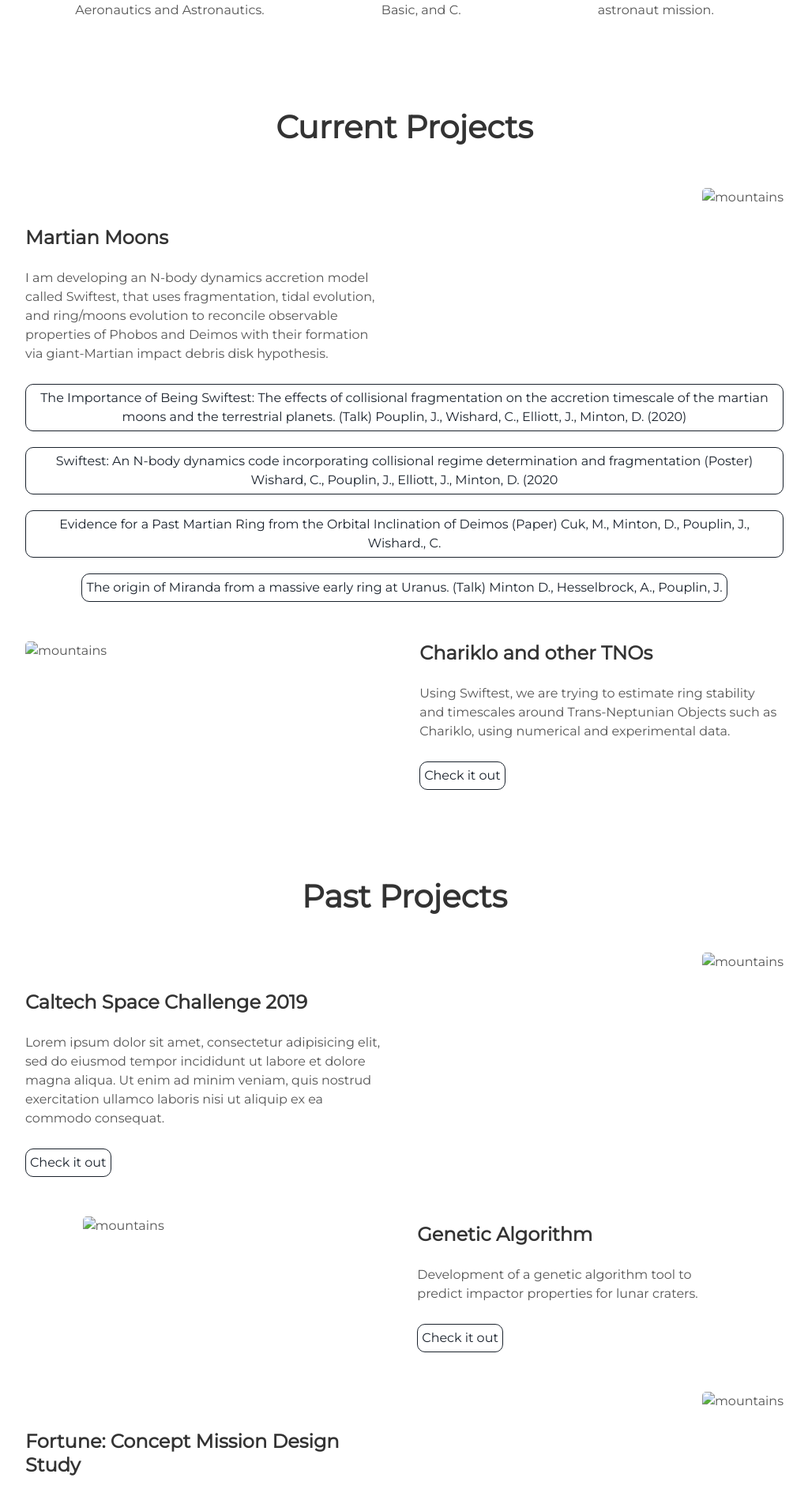
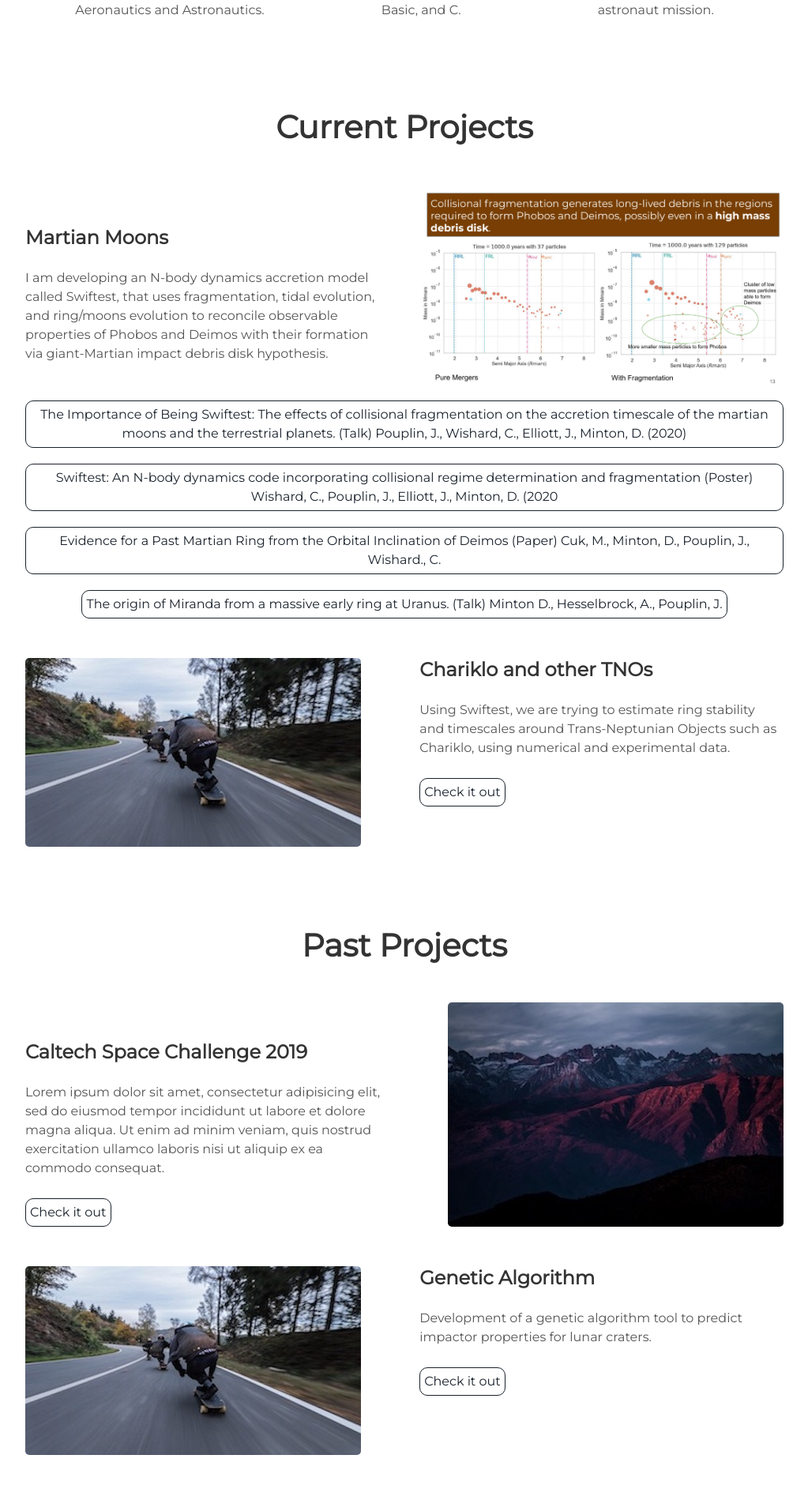
Before and after one commit to jenniferpouplin/jenniferpouplin.github.io, a Jekyll site: the page built from index.html, in a window 1280 px wide. Shown: the part 1550-3430 px from the top of the page at 79% size, without its empty margins (128-1151 px from the left). Built offline with Jekyll 4.4.1, drawn with Linux system fonts in a browser that asks for light colours.

Commit message:
removed /blog

```diff
--- a/_includes/projects.html
+++ b/_includes/projects.html
@@ -3,7 +3,7 @@
 </div>
 <div class="user-projects">
   <div class="images-right">
-    <img alt="mountains" src="/blog/assets/img/swiftest.png" />
+    <img alt="mountains" src="/assets/img/swiftest.png" />
   </div>
   <div class="contents">
     <h3> Martian Moons </h3>
@@ -17,7 +17,7 @@
 </div>
 <div class="user-projects">
   <div class="images-left">
-    <img alt="mountains" src="/blog/assets/img/skate.jpg" />
+    <img alt="mountains" src="/assets/img/skate.jpg" />
   </div>
   <div class="contents-right">
     <h3> Chariklo and other TNOs </h3>
@@ -29,7 +29,7 @@
 </div>
 <div class="user-projects">
   <div class="images-right">
-    <img alt="mountains" src="/blog/assets/img/mountains.jpg" />
+    <img alt="mountains" src="/assets/img/mountains.jpg" />
   </div>
   <div class="contents">
     <h3> Caltech Space Challenge 2019 </h3>
@@ -39,7 +39,7 @@
 </div>
 <div class="user-projects">
   <div class="images-left">
-    <img alt="mountains" src="/blog/assets/img/skate.jpg" />
+    <img alt="mountains" src="/assets/img/skate.jpg" />
   </div>
   <div class="contents-right">
     <h3> Genetic Algorithm  </h3>
@@ -51,7 +51,7 @@
 </div>
 <div class="user-projects">
   <div class="images-right">
-    <img alt="mountains" src="/blog/assets/img/skate.jpg" />
+    <img alt="mountains" src="/assets/img/skate.jpg" />
   </div>
   <div class="contents">
     <h3> Fortune: Concept Mission Design Study </h3>
@@ -63,7 +63,7 @@
 </div>
 <div class="user-projects">
   <div class="images-left">
-    <img alt="mountains" src="/blog/assets/img/skate.jpg" />
+    <img alt="mountains" src="/assets/img/skate.jpg" />
   </div>
   <div class="contents-right">
     <h3> Human Journey to Mars  </h3>
@@ -75,7 +75,7 @@
 </div>
 <div class="user-projects">
   <div class="images-right">
-    <img alt="mountains" src="/blog/assets/img/oceanus.png" />
+    <img alt="mountains" src="/assets/img/oceanus.png" />
   </div>
   <div class="contents">
     <h3> OCEANUS: Concept Mission Design Study </h3>
@@ -87,7 +87,7 @@
 </div>
   <div class="user-projects">
   <div class="images-left">
-    <img alt="mountains" src="/blog/assets/img/skate.jpg" />
+    <img alt="mountains" src="/assets/img/skate.jpg" />
   </div>
   <div class="contents-right">
     <h3> Mobility System for Icy Moon Exploration  </h3>
@@ -99,7 +99,7 @@
   </div>
   <div class="user-projects">
   <div class="images-right">
-    <img alt="mountains" src="/blog/assets/img/skate.jpg" />
+    <img alt="mountains" src="/assets/img/skate.jpg" />
   </div>
   <div class="contents">
     <h3> Determination of the composition of wildfire gases </h3>
```
Also changed, not shown: 1 other file.
